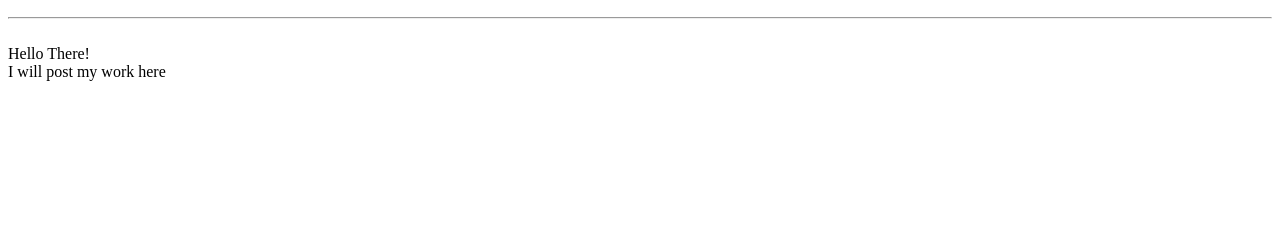
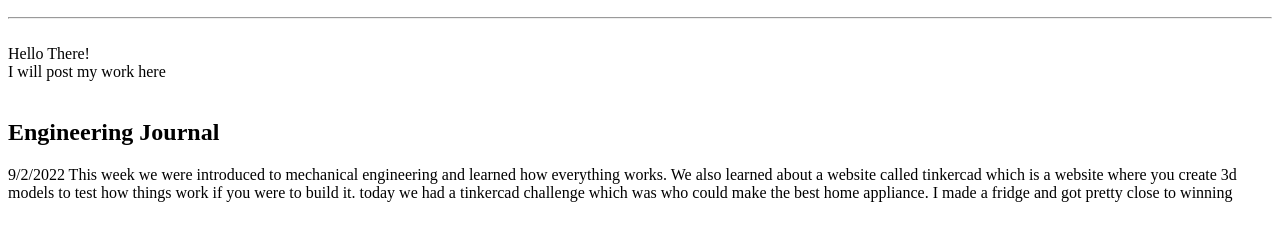
Before and after one commit to HaykT3165/Engineering, a plain HTML site: page Index.html in a window 1280 px wide. Shown: the part 96-336 px from the top of the page. Drawn offline with Linux system fonts and the light colour scheme.

Commit message:
first journal entry

```diff
--- a/Index.html
+++ b/Index.html
@@ -7,4 +7,7 @@
         <marquee>By: Hayk Tadevosyan</marquee>
         <br> Hello There!
         <br> I will post my work here
+        <br>
+        <br> <h2>Engineering Journal</h2>
+        <p>9/2/2022 This week we were introduced to mechanical engineering and learned how everything works. We also learned about a website called tinkercad which is a website where you create 3d models to test how things work if you were to build it. today we had a tinkercad challenge which was who could make the best home appliance. I made a fridge and got pretty close to winning</p>
 </html>
```
